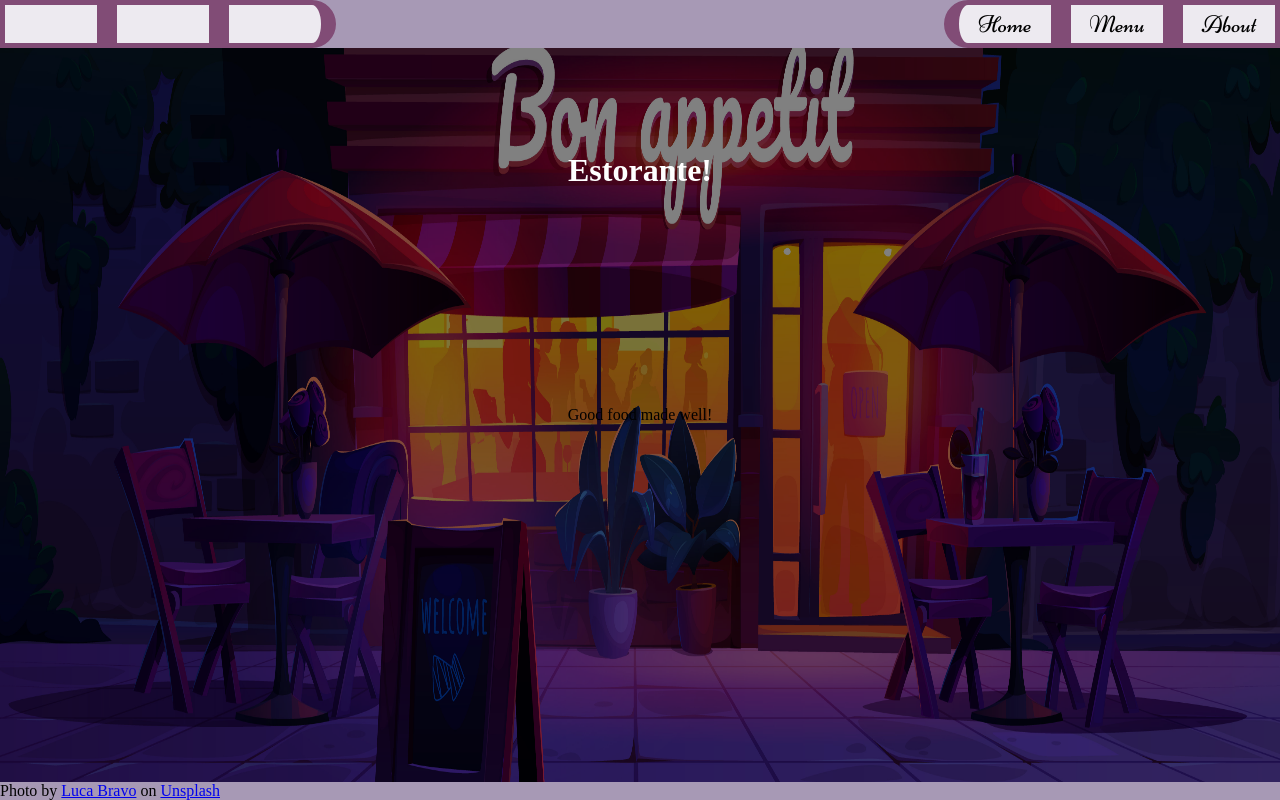
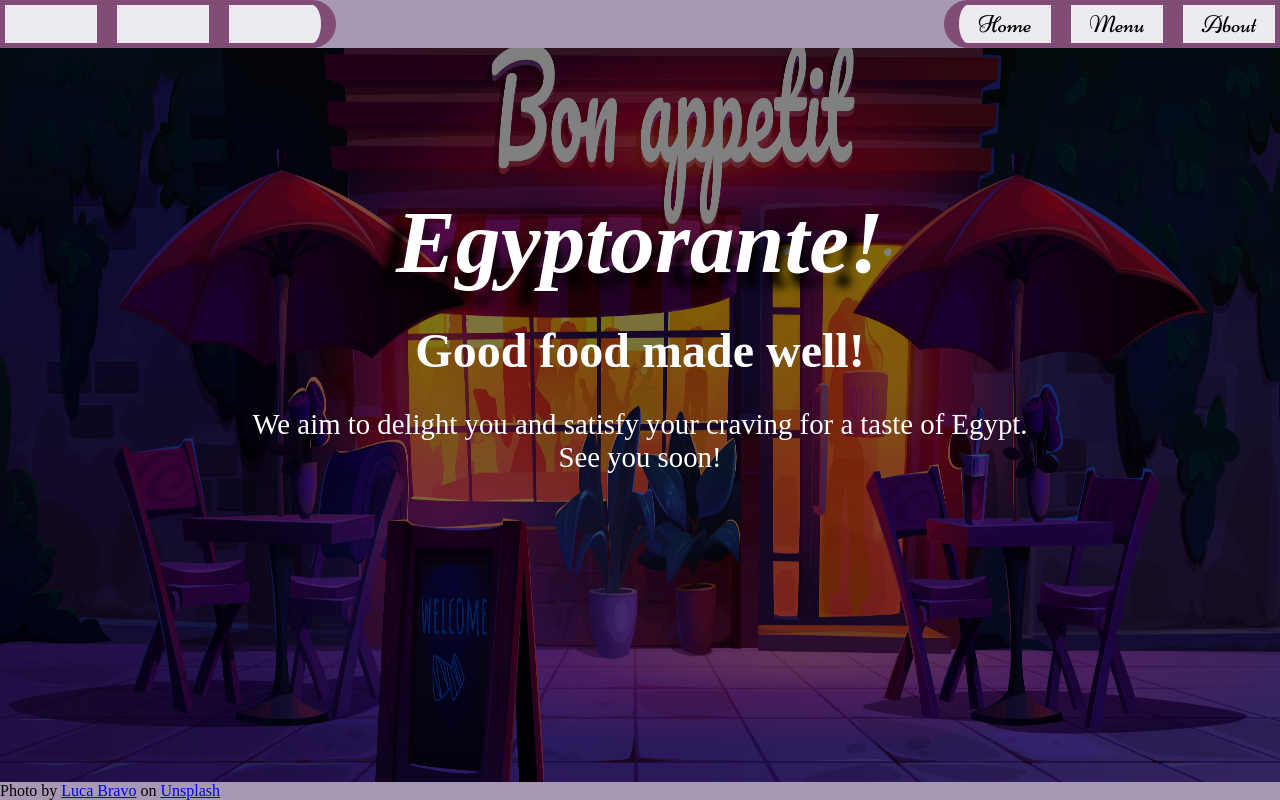
Before and after one commit to hbar1st/TOP-restaurant, a website built with webpack: page src/template.html in a window 1280 px wide. Built offline with nearby package versions, Linux system fonts and the light colour scheme.

Commit message:
fix alignment of homepage and some intro text

```diff
--- a/src/styles.css
+++ b/src/styles.css
@@ -66,16 +66,34 @@ body {
             align-content: center;
             align-items: center;
             justify-items: center;
+            color: white;
 
             h1 {
                 grid-column: 1 / -1;
+                align-self: end;
                 grid-row: 1;
-                color: white;
+                font-size: calc(4rem + 2vw);
+                font-style: italic;
+                font-weight: 900;
+                text-shadow: -20px 14px 10px #000000;
             }
 
-            p {
+            >div {
                 grid-column: 1 / -1;
                 grid-row: 2;
+                display: flex;
+                flex-direction: column;
+                align-items: center;
+                font-size: calc(1.2rem + 1vw);
+                align-self: start;
+                row-gap: 30px;
+                margin-top: 30px;
+                max-width: 50ch;
+
+                p {
+                    text-align: center;
+                    font-size: calc(1rem + 1vw);
+                }
             }
 
             img {
--- a/src/template.html
+++ b/src/template.html
@@ -22,9 +22,11 @@
     </div>
     <div id="content">
         <div>
-            <h1>Estorante!</h1>
-            <p>Good food made well!</p>
-
+            <h1>Egyptorante!</h1>
+            <div>
+            <h2>Good food made well!</h2>
+            <p>We aim to delight you and satisfy your craving for a taste of Egypt.  See you soon!</p>
+        </div>
             <img src="./restaurant-1.jpg" alt="the restaurant">
         </div>
 
```
